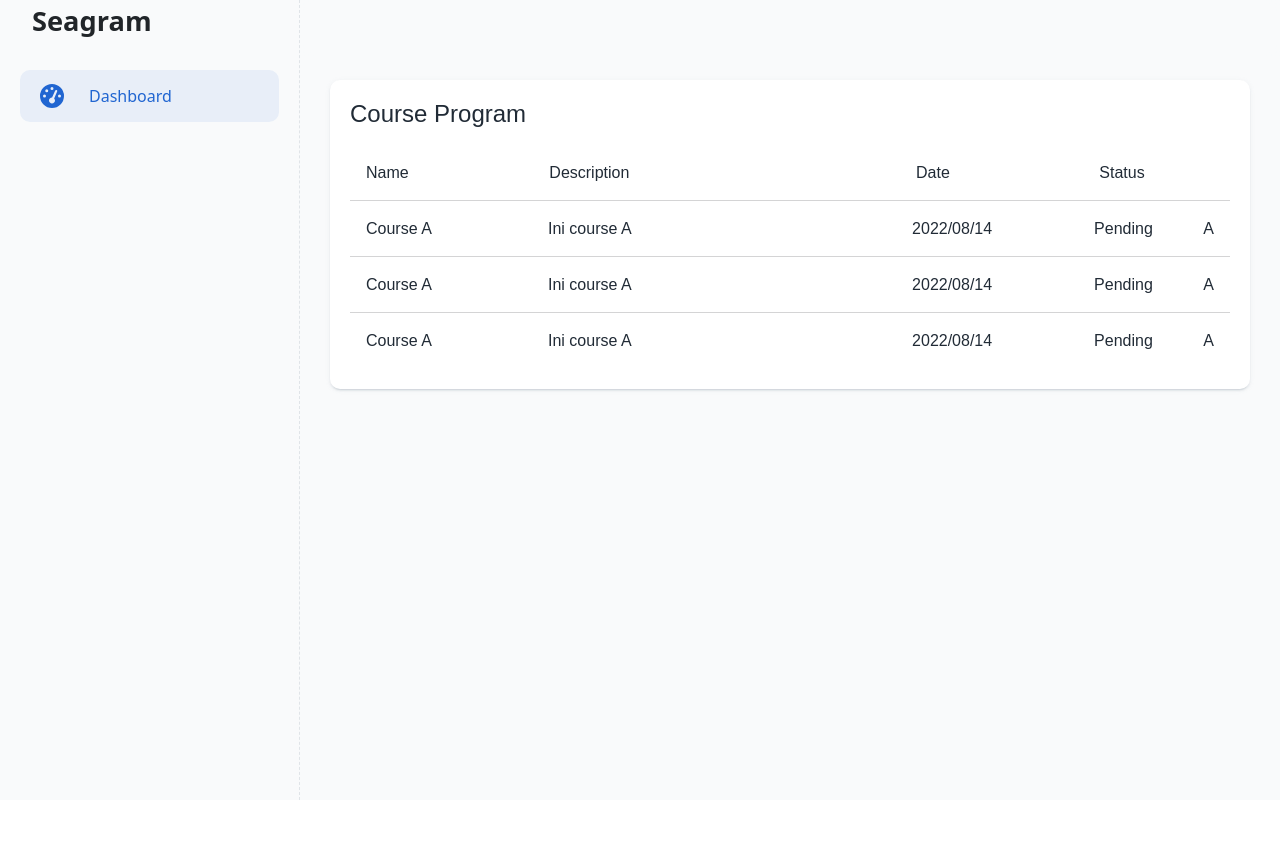
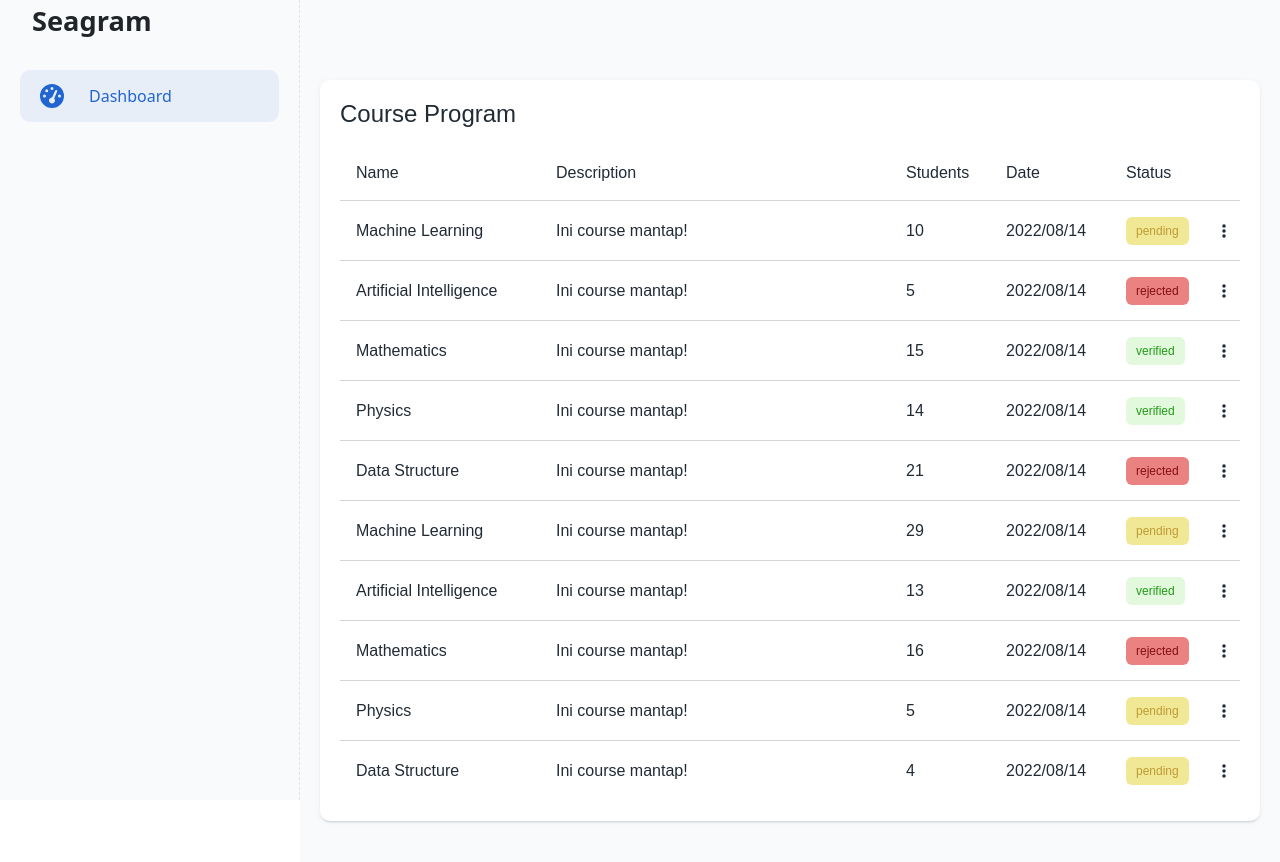
Before and after one commit to Rhtymn/seagram-app, a React (Create React App) app: page /instructor/dashboard in a window 1280 px wide. Shown: the top 862 px of the page. Before the commit the page ends 800 px from the top, so only its background shows below. Built offline with nearby package versions, Linux system fonts and the light colour scheme.

Commit message:
Added styling course program list on instructor dashboard & make it reuseable

```diff
--- a/src/layout/InstructorDashboard/InstructorDashboard.js
+++ b/src/layout/InstructorDashboard/InstructorDashboard.js
@@ -1,41 +1,101 @@
 import React from 'react';
 import styles from './InstructorDashboard.module.css';
 import ContentContainer from '../../UI/ContentContainer/ContentContainer';
+import { useSelector } from 'react-redux/es/exports';
+
+const Table = (props) => {
+    return <ul className={`${styles.courseProgram_table}`}>
+        {props.children}
+    </ul>
+}
+
+const Header = (props) => {
+    return <li className={`${styles.header}`}>
+        {props.children}
+    </li>
+}
+
+// const Row = (props) => {
+//     return <li className={`${styles.body}`}>
+//         {props.children}
+//     </li>
+// }
+
+const Status = (props) => {
+    if (props.type === "pending") {
+        return <div className={`${styles.status_pending}`}>{props.children}</div>
+    }
+    if (props.type === "verified") {
+        return <div className={`${styles.status_verified}`}>{props.children}</div>
+    }
+    if (props.type === "rejected") {
+        return <div className={`${styles.status_rejected}`}>{props.children}</div>
+    }
+}
+
+const Column = (props) => {
+    return <div className={`${styles.column}`}>{props.children}</div>
+}
+
+const Row = (props) => {
+    const status = props.status;
+    return <li className={`${styles.body}`}>
+        <Column>{props.courseName}</Column>
+        <Column>Ini course mantap!</Column>
+        <Column>{props.enrolledStudent}</Column>
+        <Column>{props.date}</Column>
+        <Column>
+            <Status type={props.status}>{status}</Status>
+        </Column>
+        <Column>
+                <i class="fa-solid fa-ellipsis-vertical"></i>
+        </Column>
+    </li>
+}
+
 
 const InstructorDashboard = () => {
+    const courseProgram = useSelector((state)=>state.course.courseProgram);
+    const courseProgramList = courseProgram.map((course)=><Row {...course}></Row>)
+
     const Content = <ContentContainer>
         <div className={`${styles.courseProgram_container}`}>
             <h1>Course Program</h1>
-            <ul className={`${styles.courseProgram_table}`}>
-                <li className={`${styles.header}`}>
-                    <div className={`${styles.column}`}>Name</div>
-                    <div className={`${styles.column}`}>Description</div>
-                    <div className={`${styles.column}`}>Date</div>
-                    <div className={`${styles.column}`}>Status</div>
-                    <div className={`${styles.column}`}></div>
-                </li>
-                <li className={`${styles.body}`}>
-                    <div className={`${styles.column}`}>Course A</div>
-                    <div className={`${styles.column}`}>Ini course A</div>
-                    <div className={`${styles.column}`}>2022/08/14</div>
-                    <div className={`${styles.column}`}>Pending</div>
-                    <div className={`${styles.column}`}>A</div>
-                </li>
-                <li className={`${styles.body}`}>
-                    <div className={`${styles.column}`}>Course A</div>
-                    <div className={`${styles.column}`}>Ini course A</div>
-                    <div className={`${styles.column}`}>2022/08/14</div>
-                    <div className={`${styles.column}`}>Pending</div>
-                    <div className={`${styles.column}`}>A</div>
-                </li>
-                <li className={`${styles.body}`}>
-                    <div className={`${styles.column}`}>Course A</div>
-                    <div className={`${styles.column}`}>Ini course A</div>
-                    <div className={`${styles.column}`}>2022/08/14</div>
-                    <div className={`${styles.column}`}>Pending</div>
-                    <div className={`${styles.column}`}>A</div>
-                </li>
-            </ul>
+            <Table>
+                <Header>
+                    <Column>Name</Column>
+                    <Column>Description</Column>
+                    <Column>Students</Column>
+                    <Column>Date</Column>
+                    <Column>Status</Column>
+                    <Column></Column>
+                </Header>
+                {courseProgramList}
+                {/* <Row>
+                    <Column>Course A</Column>
+                    <Column>Ini Course A</Column>
+                    <Column>10</Column>
+                    <Column>2022/08/14</Column>
+                    <Column><Status type="pending">Pending</Status></Column>
+                    <Column></Column>
+                </Row>
+                <Row>
+                    <Column>Course A</Column>
+                    <Column>Ini Course A</Column>
+                    <Column>10</Column>
+                    <Column>2022/08/14</Column>
+                    <Column><Status type="verified">Verified</Status></Column>
+                    <Column></Column>
+                </Row>
+                <Row>
+                    <Column>Course A</Column>
+                    <Column>Ini Course A</Column>
+                    <Column>10</Column>
+                    <Column>2022/08/14</Column>
+                    <Column><Status type="rejected">Rejected</Status></Column>
+                    <Column></Column>
+                </Row> */}
+            </Table>
         </div>
     </ContentContainer>
 
--- a/src/layout/InstructorDashboard/InstructorDashboard.module.css
+++ b/src/layout/InstructorDashboard/InstructorDashboard.module.css
@@ -33,6 +33,7 @@
 }
 
 .courseProgram_table .body {
+    cursor: pointer;
     box-shadow: 0px -1px 0px 0px rgba(17, 17, 26, 0.18);
 }
 
@@ -44,7 +45,7 @@
     color: rgb(33, 43, 54);
     display: grid;
     width: 200%;
-    grid-template-columns: 1fr 2fr 1fr 0.6fr 0.2fr;
+    grid-template-columns: 200px calc(100% - 200px - 100px - 120px - 100px - 30px) 100px 120px 100px 30px;
 }
 
 .courseProgram_table li .column {
@@ -52,6 +53,35 @@
     align-items: center;
     justify-content: start;
     padding: 1rem 1rem;
+    /* border: 1px solid black; */
+}
+
+.courseProgram_table li .column:nth-child(6){
+    cursor: pointer;
+    padding-right: 1rem;
+    display: flex;
+    justify-content: end;
+}
+
+.status_pending, .status_verified, .status_rejected{
+    font-size: 0.75rem;
+    border-radius: 6px;
+    padding: 5px 10px;
+}
+
+.status_pending {
+    background-color:rgb(241, 232, 149);
+    color: rgb(190, 154, 53);
+}
+
+.status_verified {
+    background-color:rgba(84, 214, 44, 0.16);
+    color: rgb(34, 154, 22);
+}
+
+.status_rejected {
+    background-color:rgb(235, 130, 130);
+    color: rgb(133, 14, 14);
 }
 
 @media (min-width:768px) {
@@ -59,13 +89,13 @@
         width: 500px;
     }
     .courseProgram_table li {
-        width: 150%;
+        width: 180%;
     }
 }
 
 @media (min-width:976px) {
     .courseProgram_container {
-        width: 920px;
+        width: 940px;
     }
     .courseProgram_table {
         overflow: unset;
--- a/src/store/course-slice.js
+++ b/src/store/course-slice.js
@@ -27,16 +27,16 @@ const VERIFIED_COURSE = [
 ]
 
 const COURSE_PROGRAM = [
-    {id:1, courseName:"Machine Learning", instructor:"Alan Turing", enrolledStudent:10},
-    {id:2, courseName:"Artificial Intelligence", instructor:"Robert", enrolledStudent:5},
-    {id:3, courseName:"Mathematics", instructor:"George", enrolledStudent:15},
-    {id:4, courseName:"Physics", instructor:"Thomas", enrolledStudent:14},
-    {id:5, courseName:"Data Structure", instructor:"Lamela", enrolledStudent:21},
-    {id:6, courseName:"Machine Learning", instructor:"Alan Turing", enrolledStudent:29},
-    {id:7, courseName:"Artificial Intelligence", instructor:"Robert", enrolledStudent:13},
-    {id:8, courseName:"Mathematics", instructor:"George", enrolledStudent:16},
-    {id:9, courseName:"Physics", instructor:"Thomas", enrolledStudent:5},
-    {id:10, courseName:"Data Structure", instructor:"Lamela", enrolledStudent:4}
+    {id:1, courseName:"Machine Learning", instructor:"Alan Turing", enrolledStudent:10, status:"pending", date:"2022/08/14"},
+    {id:2, courseName:"Artificial Intelligence", instructor:"Robert", enrolledStudent:5, status:"rejected", date:"2022/08/14"},
+    {id:3, courseName:"Mathematics", instructor:"George", enrolledStudent:15, status:"verified", date:"2022/08/14"},
+    {id:4, courseName:"Physics", instructor:"Thomas", enrolledStudent:14, status:"verified", date:"2022/08/14"},
+    {id:5, courseName:"Data Structure", instructor:"Lamela", enrolledStudent:21, status:"rejected", date:"2022/08/14"},
+    {id:6, courseName:"Machine Learning", instructor:"Alan Turing", enrolledStudent:29, status:"pending", date:"2022/08/14"},
+    {id:7, courseName:"Artificial Intelligence", instructor:"Robert", enrolledStudent:13, status:"verified", date:"2022/08/14"},
+    {id:8, courseName:"Mathematics", instructor:"George", enrolledStudent:16, status:"rejected", date:"2022/08/14"},
+    {id:9, courseName:"Physics", instructor:"Thomas", enrolledStudent:5, status:"pending", date:"2022/08/14"},
+    {id:10, courseName:"Data Structure", instructor:"Lamela", enrolledStudent:4, status:"pending", date:"2022/08/14"}
 ]
 
 const courseSlice = createSlice({
```
